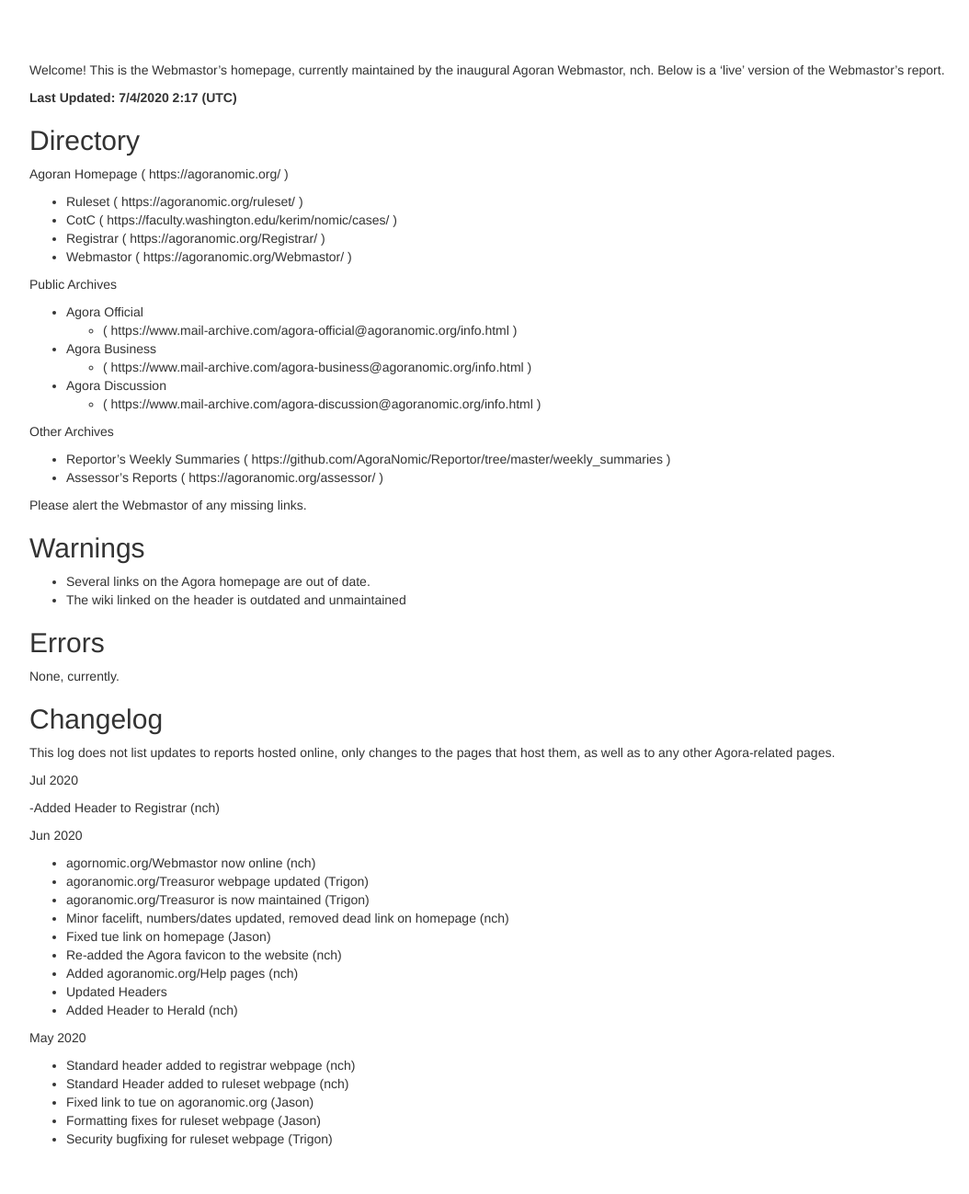
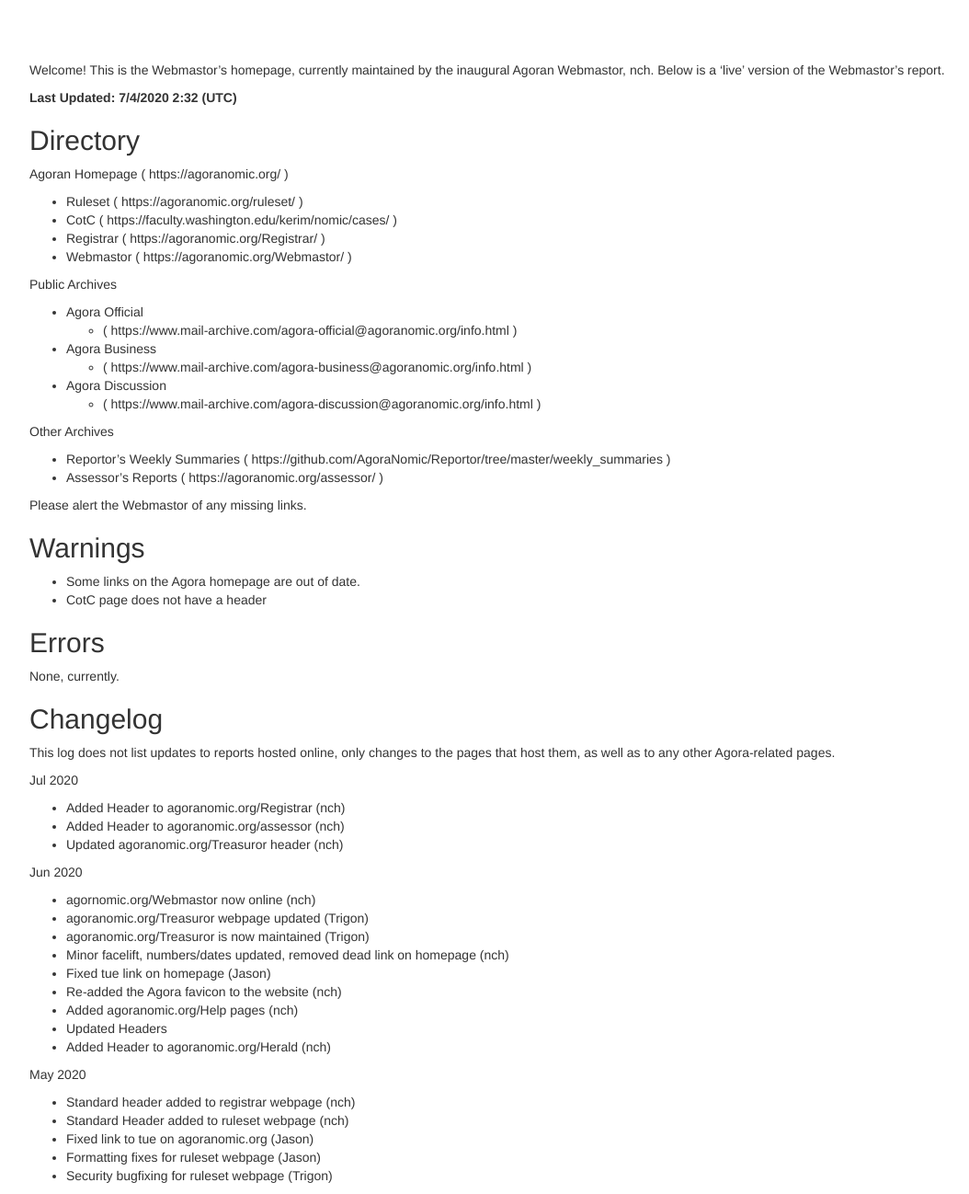
Before and after one commit to AgoraNomic/Webmastor, a Jekyll site: the page built from docs/index.md, in a window 1280 px wide, cut to the strip 104-1402 px from the top of the page. Shown: the whole strip at 92% size, without its empty margins (38-1092 px from the left). Built offline with Jekyll 4.4.1, drawn with Linux system fonts in a browser that asks for light colours; nearby versions of some CDN libraries; our own code applies the rules of GitHub Pages for plain Markdown files; before the commit the page ends 1362 px from its top, so only the background shows below that.

Commit message:
jul updates

```diff
--- a/docs/index.md
+++ b/docs/index.md
@@ -1,6 +1,6 @@
 Welcome! This is the Webmastor's homepage, currently maintained by the inaugural Agoran Webmastor, nch. Below is a 'live' version of the Webmastor's report.
 
-**Last Updated: 7/4/2020 2:17 (UTC)**
+**Last Updated: 7/4/2020 2:32 (UTC)**
 
 Directory
 ---------
@@ -28,8 +28,9 @@ Please alert the Webmastor of any missing links.
 Warnings
 --------
 
-- Several links on the Agora homepage are out of date.
-- The wiki linked on the header is outdated and unmaintained
+- Some links on the Agora homepage are out of date.
+- CotC page does not have a header
+
 
 Errors
 ------
@@ -45,7 +46,9 @@ pages that host them, as well as to any other Agora-related pages.
 
 Jul 2020
 
--Added Header to Registrar (nch)
+- Added Header to agoranomic.org/Registrar (nch)
+- Added Header to agoranomic.org/assessor (nch)
+- Updated agoranomic.org/Treasuror header (nch)
 
 Jun 2020
 
@@ -57,7 +60,7 @@ Jun 2020
 - Re-added the Agora favicon to the website (nch)
 - Added agoranomic.org/Help pages (nch)
 - Updated Headers
-- Added Header to Herald (nch)
+- Added Header to agoranomic.org/Herald (nch)
 
 May 2020
 
```
Also changed, not shown: 2 other files.
